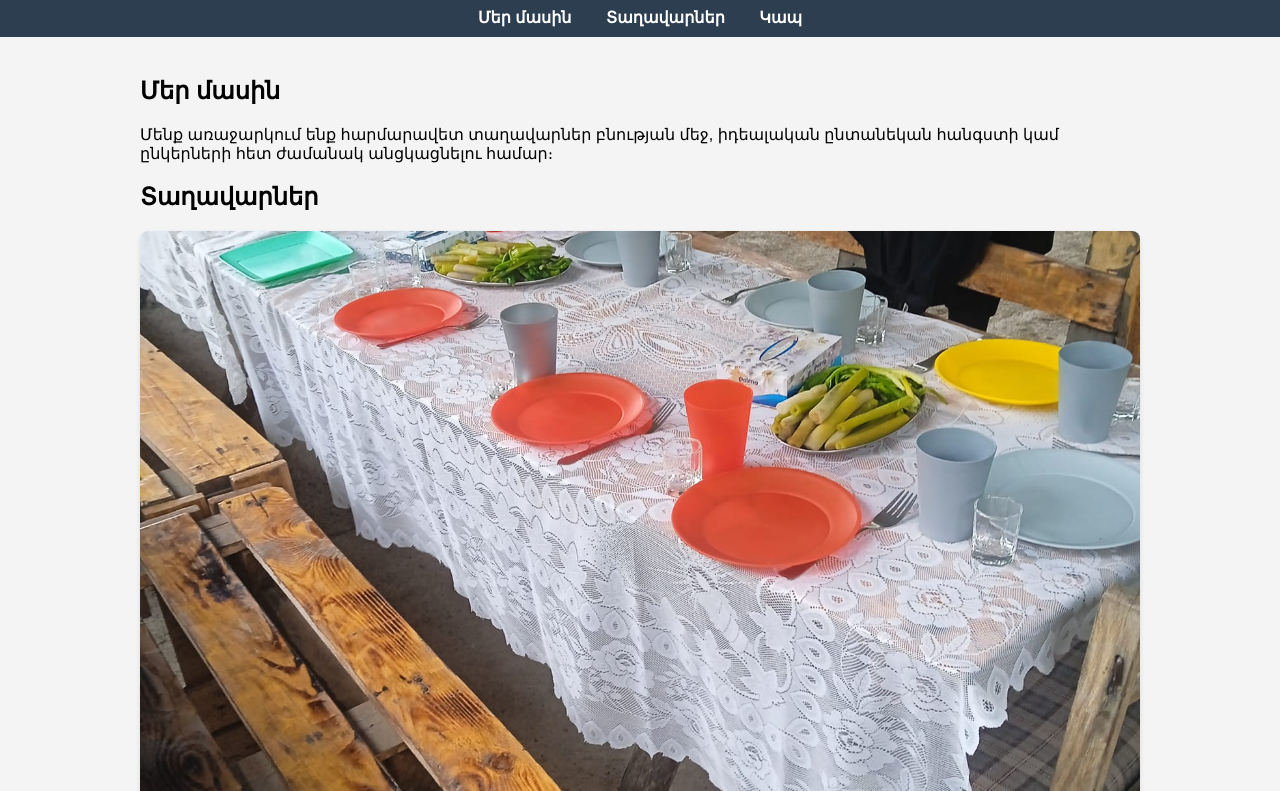
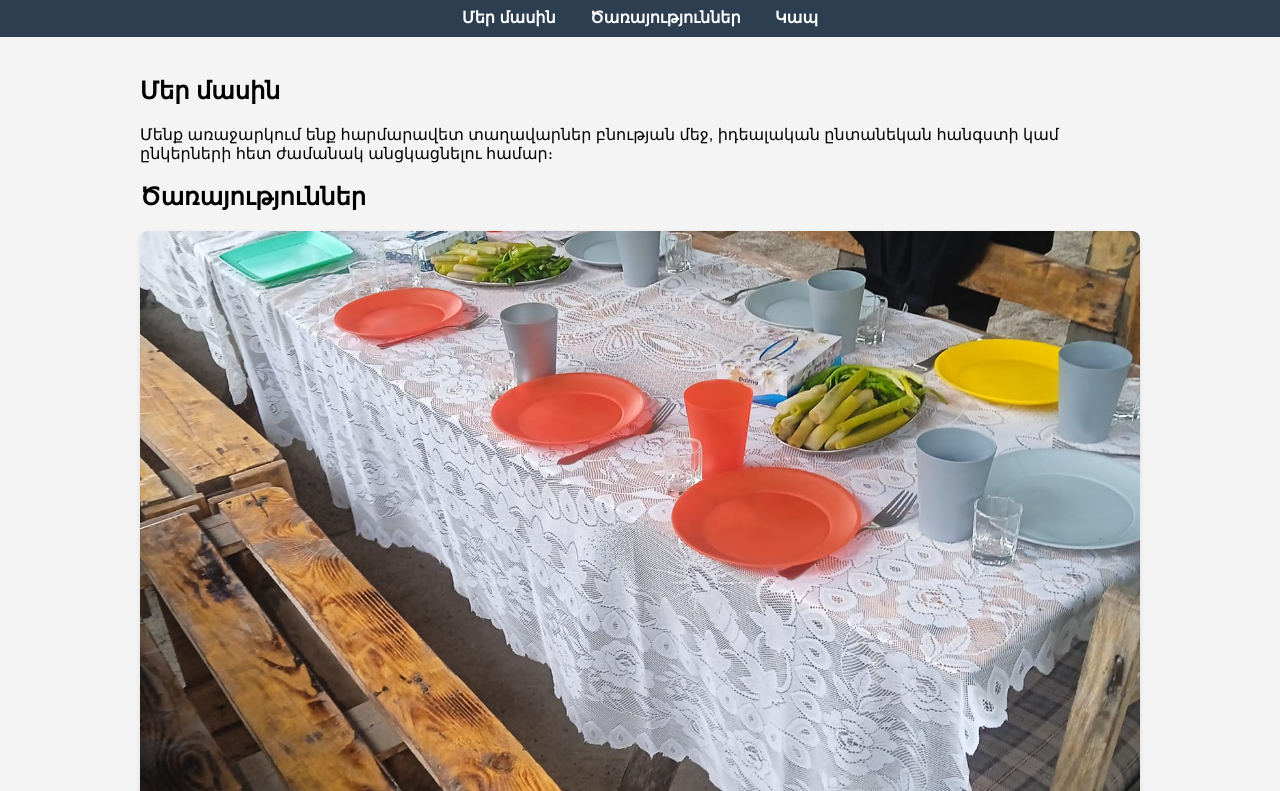
Before and after one commit to SvartoAcademy/KamakatariDzor, a plain HTML site: page index.html in a window 1280 px wide. Shown: the part 309-1100 px from the top of the page. Drawn offline with Linux system fonts and the light colour scheme.

Commit message:
Corrected text

```diff
--- a/index.html
+++ b/index.html
@@ -107,7 +107,7 @@
 
   <nav>
     <a href="#about">Մեր մասին</a>
-    <a href="#pavilions">Տաղավարներ</a>
+    <a href="#pavilions">Ծառայություններ</a>
     <a href="#contact">Կապ</a>
   </nav>
 
@@ -118,7 +118,7 @@
     </section>
 
     <section id="pavilions">
-      <h2>Տաղավարներ</h2>
+      <h2>Ծառայություններ</h2>
 
       <div class="card">
         <img src="taghavar1.jpg" alt="Տաղավար 1">
```
